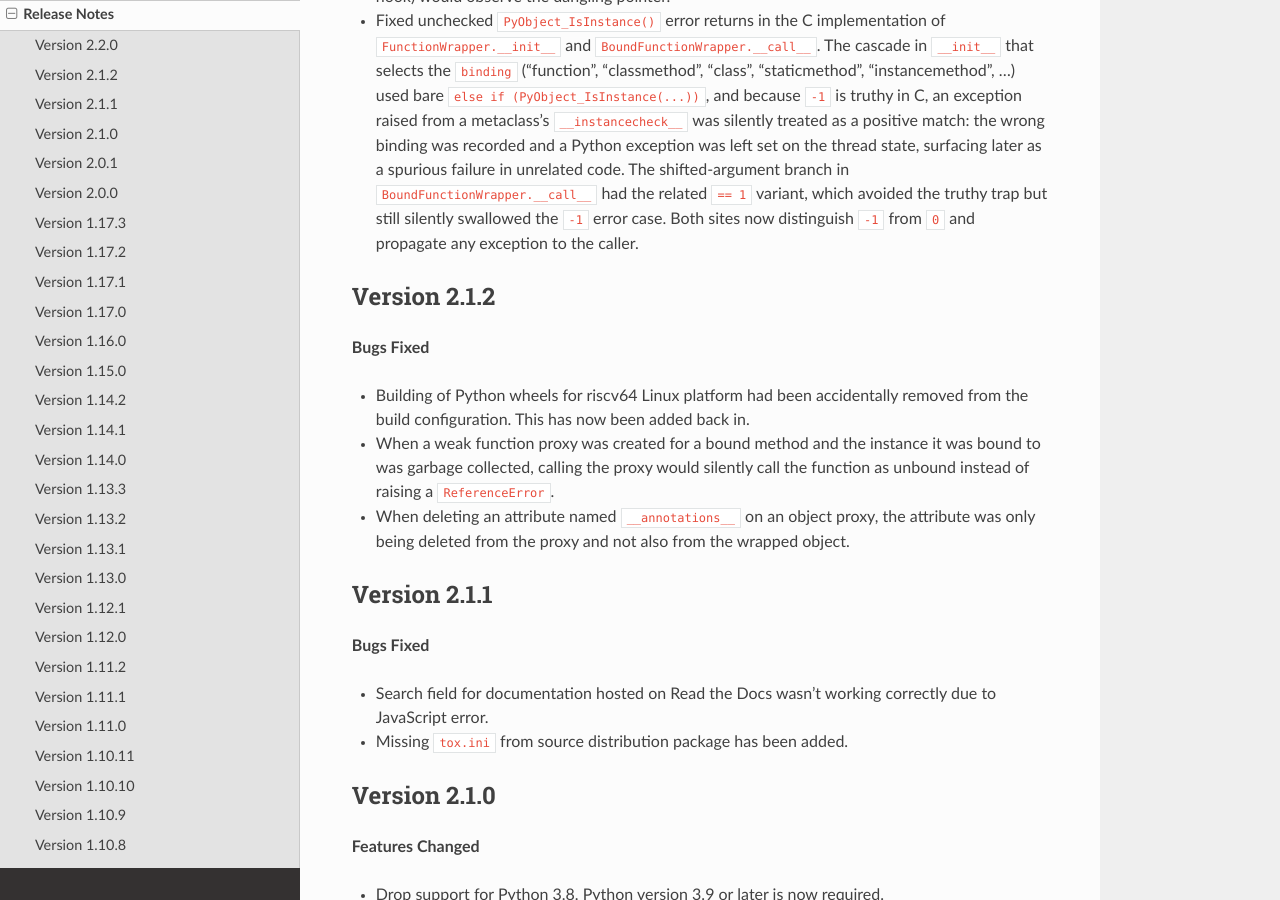
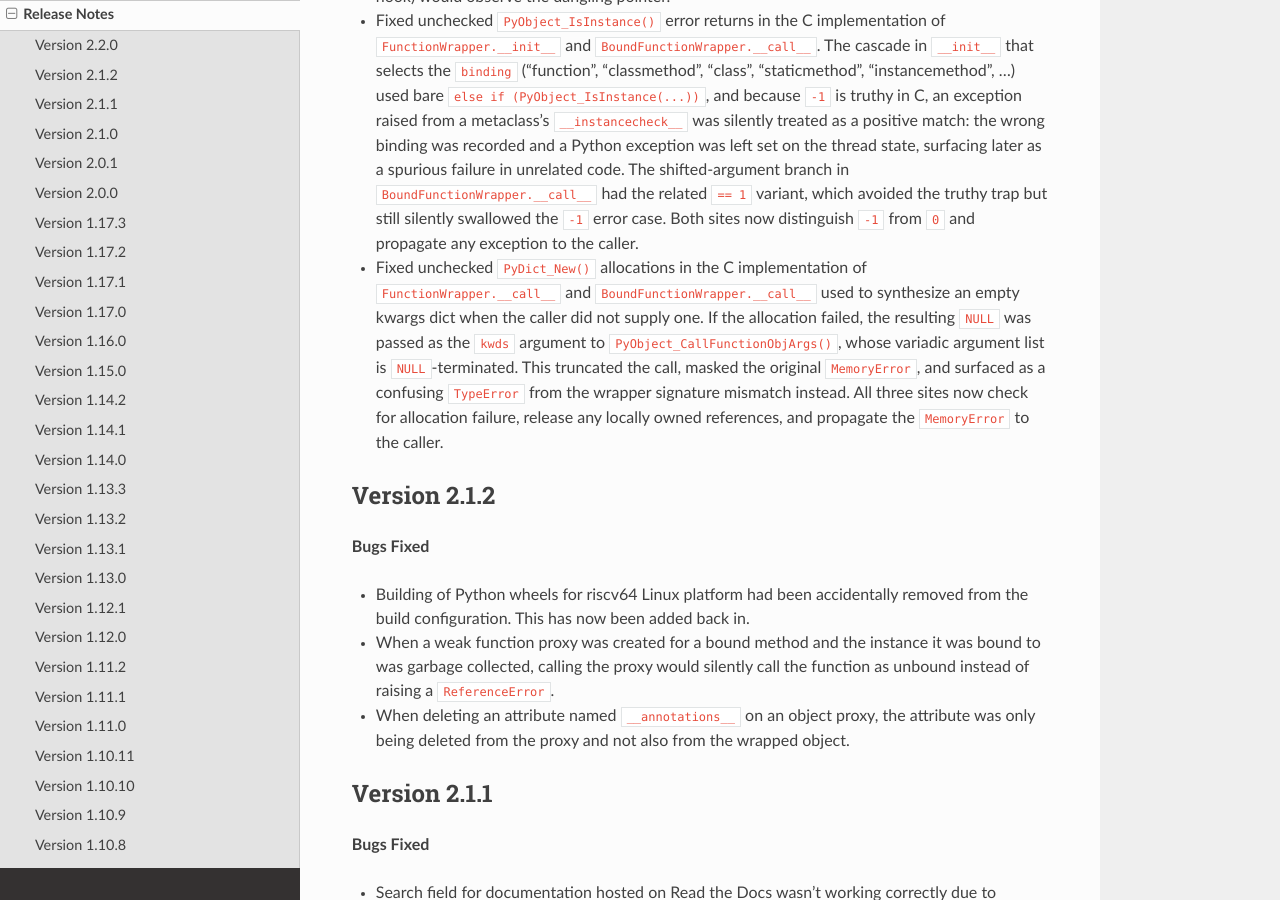
Before and after one commit to GrahamDumpleton/wrapt, a Sphinx documentation site: the page built from docs/changes.rst, in a window 1280 px wide and 900 px high, scrolled down 2326 px. Built offline with Sphinx 7.4.7 and the Read the Docs theme 3.1.0, drawn with Linux system fonts in a browser that asks for light colours.

Commit message:
Fix unchecked PyDict_New in function wrapper call paths
Three call sites in FunctionWrapper.__call__ and BoundFunctionWrapper.__call__
allocated a fresh empty kwargs dict via PyDict_New() without checking the
return value. On allocation failure the NULL was passed as the kwds argument
to PyObject_CallFunctionObjArgs(), whose variadic argument list is
NULL-terminated, truncating the call and masking the original MemoryError as
a confusing TypeError from the wrapper signature mismatch. All three sites
now check for failure, release any locally owned references, and propagate
the MemoryError to the caller.

Closes #330

```diff
--- a/docs/changes.rst
+++ b/docs/changes.rst
@@ -139,6 +139,17 @@ Version 2.2.0
   variant, which avoided the truthy trap but still silently swallowed
   the ``-1`` error case. Both sites now distinguish ``-1`` from ``0``
   and propagate any exception to the caller.
+
+* Fixed unchecked ``PyDict_New()`` allocations in the C implementation of
+  ``FunctionWrapper.__call__`` and ``BoundFunctionWrapper.__call__`` used
+  to synthesize an empty kwargs dict when the caller did not supply one.
+  If the allocation failed, the resulting ``NULL`` was passed as the
+  ``kwds`` argument to ``PyObject_CallFunctionObjArgs()``, whose variadic
+  argument list is ``NULL``-terminated. This truncated the call, masked
+  the original ``MemoryError``, and surfaced as a confusing ``TypeError``
+  from the wrapper signature mismatch instead. All three sites now check
+  for allocation failure, release any locally owned references, and
+  propagate the ``MemoryError`` to the caller.
 
 Version 2.1.2
 -------------
```
Also changed, not shown: 1 other file.
